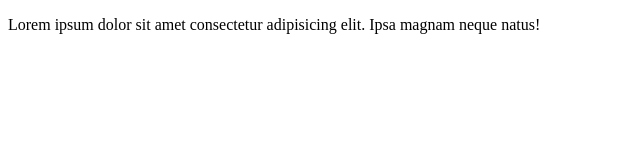
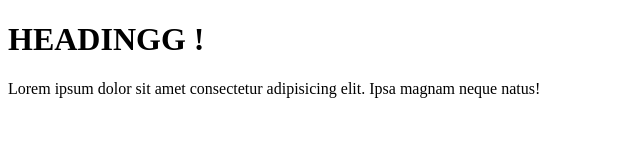
Before and after one commit to TejasPatil75/learn-git, a plain HTML site: page index.html in a window 1280 px wide. Shown: the whole page, without its empty margins (0-640 px from the left). Drawn offline with Linux system fonts and the light colour scheme.

Commit message:
h1 added

```diff
--- a/index.html
+++ b/index.html
@@ -6,6 +6,7 @@
     <title>Document</title>
 </head>
 <body>
+    <h1>HEADINGG !</h1>
     <p>Lorem ipsum dolor sit amet consectetur adipisicing elit. Ipsa magnam neque natus!</p>
 </body>
 </html>
```
